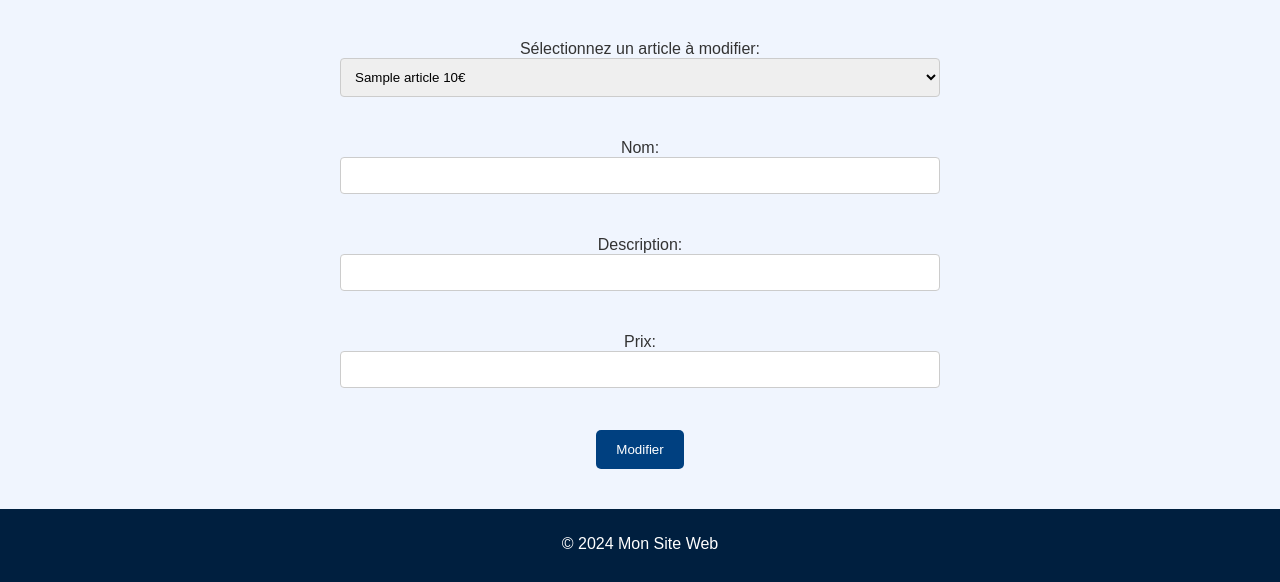
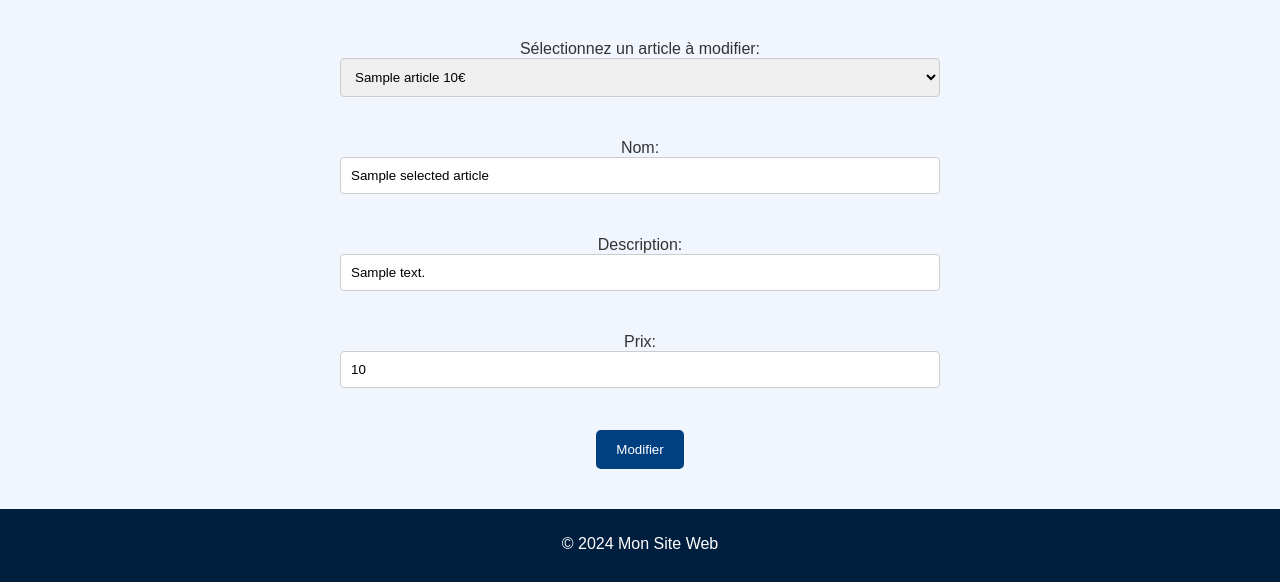
Before and after one commit to Mathemathyss/teranga, a CodeIgniter 4 app: template app/Views/Article/modification-article.php in a window 1280 px wide. Shown: the part 146-728 px from the top of the page. Run offline with PHP 8.4 and a stand-in for CodeIgniter, Linux system fonts and the light colour scheme; the template is opened without the code that fills it: most values are stand-ins (such as "Sample title", 1, 10 or a date in 2020); data that the repository does not hold is empty; some libraries are stand-ins or nearby versions.

Commit message:
modif article ok

```diff
--- a/app/Views/Article/modification-article.php
+++ b/app/Views/Article/modification-article.php
@@ -1,24 +1,29 @@
 <?= $this->extend('layout') ?>
 <?= $this->section('contenu') ?>
 
-<!-- Formulaire HTML pour la modification d'article -->
-<form method="post" action="<?= url_to('Modification_Article') ?>">
+<!-- Formulaire HTML pour sélectionner un article -->
+<form method="get" action="<?= url_to('Modification_Article_Form') ?>">
     <label>Sélectionnez un article à modifier:
-        <select name="articleID">
-            <?php
-            // Afficher les options du ComboBox
-            foreach ($articleList as $article) {
-                echo "<option value='" . $article['ARTICLEID'] . "'>" . $article['NOM'] .' '.$article['PRIX'].'€'. "</option>";
-            }
-            ?>
+        <select name="articleID" onchange="this.form.submit()">
+            <option value="">-- Sélectionnez un article --</option>
+            <?php foreach ($articleList as $article): ?>
+                <option value="<?= $article['ARTICLEID'] ?>" <?= isset($selectedArticle) && $selectedArticle['ARTICLEID'] == $article['ARTICLEID'] ? 'selected' : '' ?>>
+                    <?= $article['NOM'] . ' ' . $article['PRIX'] . '€' ?>
+                </option>
+            <?php endforeach; ?>
         </select>
     </label><br>
+</form>
 
-    <!-- Autres champs pour la modification -->
-    <label>Nom: <input type="text" name="nom"></label><br>
-    <label>Description: <input type="text" name="description"></label><br>
-    <label>Prix: <input type="text" name="prix"></label><br>
+<?php if ($selectedArticle): ?>
+    <!-- Formulaire HTML pour modifier l'article -->
+    <form method="post" action="<?= url_to('Modification_Article') ?>">
+        <input type="hidden" name="articleID" value="<?= $selectedArticle['ARTICLEID'] ?>">
+        <label>Nom: <input type="text" name="nom" value="<?= $selectedArticle['NOM'] ?>"></label><br>
+        <label>Description: <input type="text" name="description" value="<?= $selectedArticle['DESCRIPTION'] ?>"></label><br>
+        <label>Prix: <input type="text" name="prix" value="<?= $selectedArticle['PRIX'] ?>"></label><br>
+        <input type="submit" value="Modifier">
+    </form>
+<?php endif; ?>
 
-    <input type="submit" value="Modifier">
-</form>
 <?= $this->endSection() ?>
```
Also changed, not shown: app/Controllers/Article.php (+11 -5 lines).
